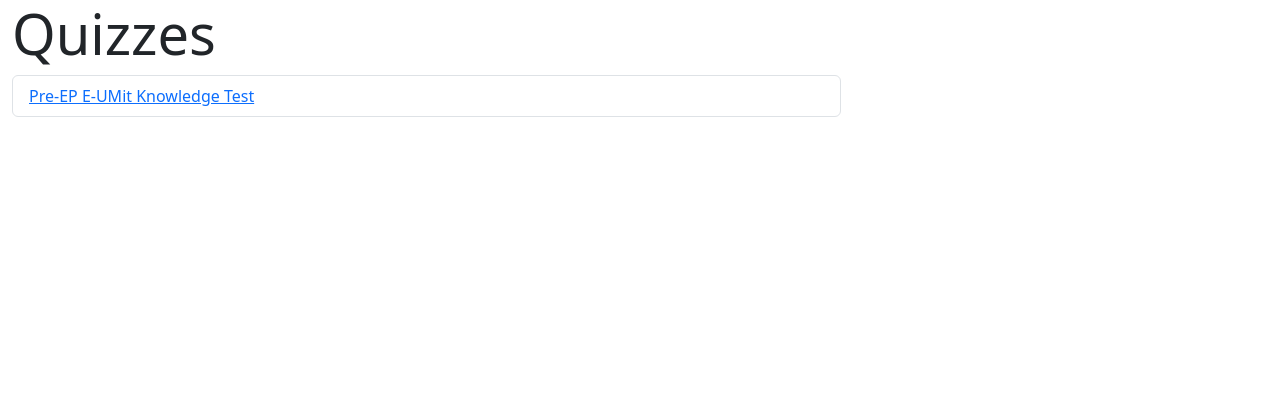
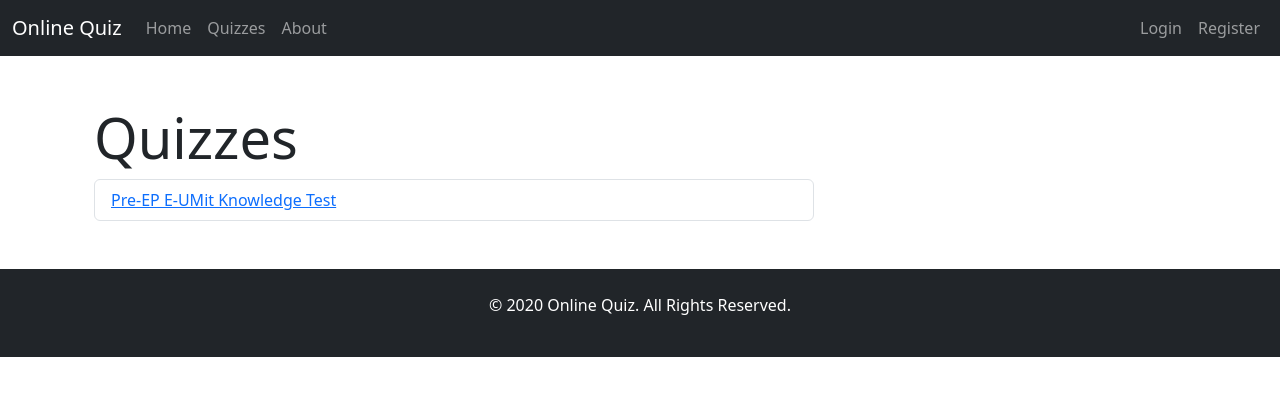
Before and after one commit to DarrelN15/Online-Quiz, a Django app: template quiz/templates/home.html in a window 1280 px wide. Shown: the top 396 px of the page. Run offline with Django 5.2, Linux system fonts and the light colour scheme; data comes from the database, SQL or seed files in the repository; the template is opened without the code that fills it: values that come from a table or form of the project are taken from there, most other values are stand-ins (such as "Sample title", 1, 10 or a date in 2020); some libraries are stand-ins or nearby versions.

Commit message:
adding base.html to allow for centralized use

```diff
--- /dev/null
+++ b/quiz/templates/base.html
@@ -0,0 +1,77 @@
+{% load static %}
+
+<!DOCTYPE html>
+<html lang="en">
+<head>
+    <meta charset="UTF-8">
+    <meta name="viewport" content="width=device-width, initial-scale=1.0">
+    <title>{% block title %}Online Quiz{% endblock %}</title>
+    <!-- Bootstrap CSS -->
+    <link href="{% static 'bootstrap/dist/css/bootstrap.min.css' %}" rel="stylesheet">
+    <style>
+        body {
+            padding-top: 56px;
+        }
+    </style>
+</head>
+<body>
+    <!-- Navigation Bar -->
+    <nav class="navbar navbar-expand-lg navbar-dark bg-dark fixed-top">
+        <div class="container-fluid">
+            <a class="navbar-brand" href="#">Online Quiz</a>
+            <button class="navbar-toggler" type="button" data-bs-toggle="collapse" data-bs-target="#navbarNav" aria-controls="navbarNav" aria-expanded="false" aria-label="Toggle navigation">
+                <span class="navbar-toggler-icon"></span>
+            </button>
+            <div class="collapse navbar-collapse" id="navbarNav">
+                <ul class="navbar-nav me-auto mb-2 mb-lg-0">
+                    <li class="nav-item">
+                        <a class="nav-link" href="/">Home</a>
+                    </li>
+                    <li class="nav-item">
+                        <a class="nav-link" href="/quizzes/">Quizzes</a>
+                    </li>
+                    <li class="nav-item">
+                        <a class="nav-link" href="/about/">About</a>
+                    </li>
+                </ul>
+                <ul class="navbar-nav ms-auto">
+                    {% if user.is_authenticated %}
+                        <li class="nav-item">
+                            <a class="nav-link" href="{% url 'logout' %}">Logout</a>
+                        </li>
+                        {% if user.is_staff %}
+                            <li class="nav-item">
+                                <a class="nav-link" href="{% url 'admin:index' %}">Admin</a>
+                            </li>
+                        {% endif %}
+                    {% else %}
+                        <li class="nav-item">
+                            <a class="nav-link" href="{% url 'login' %}">Login</a>
+                        </li>
+                        <li class="nav-item">
+                            <a class="nav-link" href="{% url 'register' %}">Register</a>
+                        </li>
+                    {% endif %}
+                </ul>
+            </div>
+        </div>
+    </nav>
+
+    <!-- Main Content -->
+    <div class="container mt-5">
+        {% block content %}
+        <!-- Page-specific content goes here -->
+        {% endblock %}
+    </div>
+
+    <!-- Footer -->
+    <footer class="bg-dark text-white mt-5 p-4 text-center">
+        <p>&copy; {{ year }} Online Quiz. All Rights Reserved.</p>
+    </footer>
+
+    <!-- Bootstrap JS and dependencies -->
+    <script src="https://code.jquery.com/jquery-3.6.0.min.js"></script>
+    <script src="https://cdn.jsdelivr.net/npm/@popperjs/core@2.9.3/dist/umd/popper.min.js"></script>
+    <script src="https://stackpath.bootstrapcdn.com/bootstrap/5.3.0/js/bootstrap.min.js"></script>
+</body>
+</html>
--- a/quiz/templates/home.html
+++ b/quiz/templates/home.html
@@ -1,13 +1,8 @@
-{% load static %}
+{% extends "base.html" %}
 
-<!DOCTYPE html>
-<html>
-<head>
-    <title>Quizzes</title>
-    <!-- Bootstrap CSS for styling -->
-    <link href="{% static 'bootstrap/dist/css/bootstrap.min.css' %}" rel="stylesheet">
-</head>
-<body>
+{% block title %}Home{% endblock %}
+
+{% block content %}
 <div class="container-fluid">
     <div class="row">
         <div class="col-md-8 offset-md-0"> <!-- Aligns content to the left -->
@@ -25,9 +20,4 @@
         </div>
     </div>
 </div>
-    <!-- JavaScript dependencies for Bootstrap -->
-    <script src="https://code.jquery.com/jquery-3.6.0.min.js"></script>
-    <script src="https://cdn.jsdelivr.net/npm/@popperjs/core@2.9.3/dist/umd/popper.min.js"></script>
-    <script src="https://stackpath.bootstrapcdn.com/bootstrap/5.3.0/js/bootstrap.min.js"></script>
-</body>
-</html>
+{% endblock %}
```
Lines whose indentation alone changed are shown as unchanged.
